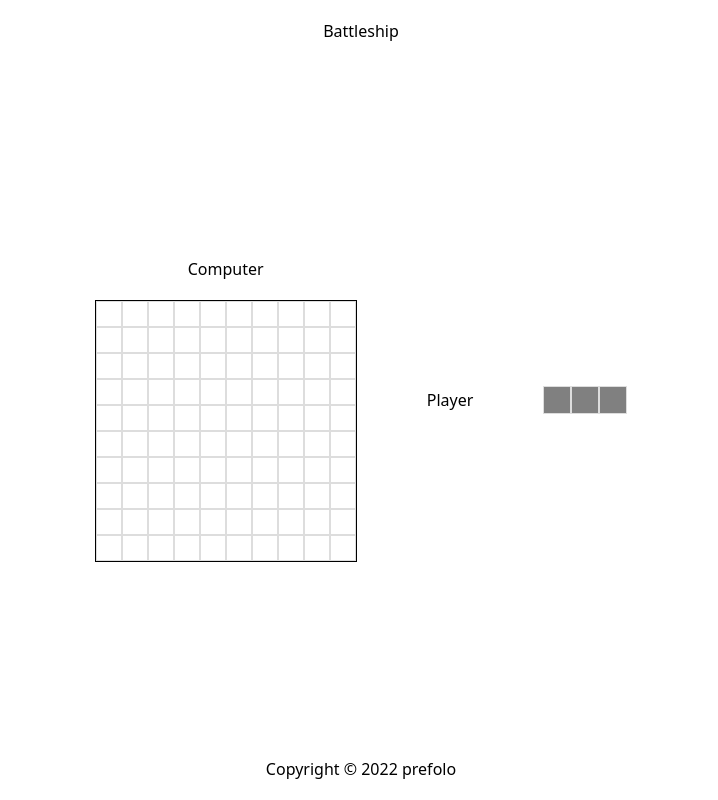
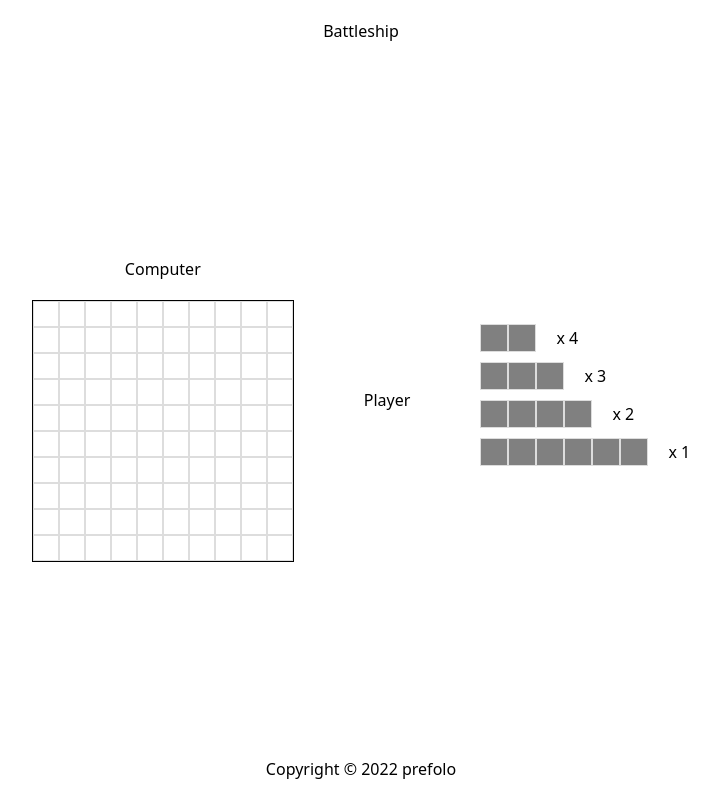
Before and after one commit to prefolo/battleship, a website built with webpack: page dist/index.html in a window 1280 px wide. Shown: the whole page, without its empty margins (279-997 px from the left). Built offline with nearby package versions, Linux system fonts and the light colour scheme; what pubsub-js would draw is missing.

Commit message:
Do ship dock

```diff
--- a/src/Game.js
+++ b/src/Game.js
@@ -1,8 +1,9 @@
 import Gameboard from './Gameboard';
 import Player from './Player';
 import PubSub from 'pubsub-js';
-import Placeboard from './Placeboard';
-import PlaceholderShip from './PlaceholderShip';
+import Placeboard from './Placement/Placeboard';
+import ShipInDock from './Placement/ShipInDock';
+import Dock from './Placement/Dock';
 
 const makeCpuGameboardClickable = (player, computer) => {
 	document.querySelectorAll('.cmp-cell').forEach((cell) => {
@@ -54,7 +55,7 @@ const start = () => {
 
 const Game = () => {
 	Placeboard().render('gameboard-cmp-bx');
-	PlaceholderShip(3).render('ships-bx');
+	Dock().render('ships-bx');
 };
 
 export default Game;
--- /dev/null
+++ b/src/Placement/Dock.js
@@ -0,0 +1,42 @@
+import ShipInDock from './ShipInDock';
+
+const len_count = [
+	[2, 4],
+	[3, 3],
+	[4, 2],
+	[6, 1],
+];
+
+const Dock = () => {
+	return {
+		render(htmlContainerID) {
+			const container = document.querySelector(`#${htmlContainerID}`);
+
+			const frame = document.createElement('div');
+
+			for (const item of len_count) {
+				const row = document.createElement('div');
+				row.style =
+					'display: flex;align-items: center;gap: 20px;margin-bottom:10px';
+
+				const shipBox = document.createElement('span');
+				shipBox.id = `shipLen${item[0]}`;
+
+				const countBox = document.createElement('span');
+				countBox.textContent = `x ${item[1]}`;
+
+				row.appendChild(shipBox);
+				row.appendChild(countBox);
+				frame.appendChild(row);
+			}
+
+			container.appendChild(frame);
+
+			for (const item of len_count) {
+				ShipInDock(item[0]).render(`shipLen${item[0]}`);
+			}
+		},
+	};
+};
+
+export default Dock;
--- a/src/Placeboard.js
+++ b/src/Placement/Placeboard.js
@@ -1,15 +1,21 @@
-import PlaceholderShip from './PlaceholderShip';
-import ShipInGrid from './ShipInGrid';
-import Cell from './Cell';
-import Ship from './Ship';
+import ShipInDock from './ShipInDock';
+import ShipInPboard from './ShipInPboard';
+import Cell from '../Cell';
+import Ship from '../Ship';
 
 let placeboard = null;
 
 const Placeboard = () => {
 	const map = [
-		new Array(10), new Array(10), new Array(10),
-		new Array(10), new Array(10), new Array(10),
-		new Array(10), new Array(10), new Array(10),
+		new Array(10),
+		new Array(10),
+		new Array(10),
+		new Array(10),
+		new Array(10),
+		new Array(10),
+		new Array(10),
+		new Array(10),
+		new Array(10),
 		new Array(10),
 	];
 
@@ -71,15 +77,15 @@ const drop_handler = (ev) => {
 		length,
 		direction,
 		grabbedBlockIndex,
-		isPlaceholderShip,
-		isShipInGrid,
+		isShipInDock,
+		isShipInPboard,
 		id,
 	} = JSON.parse(ev.dataTransfer.getData('text'));
 
 	length *= 1;
 	grabbedBlockIndex *= 1;
 
-	if (isPlaceholderShip) {
+	if (isShipInDock) {
 		// 1. store in grid map
 		const firstBlockCoor = getFirstBlockCoor(
 			ev.target,
@@ -96,7 +102,7 @@ const drop_handler = (ev) => {
 		if (!shipSucessfullyStored) return;
 
 		// 2. render in DOM #placeboard
-		const shipHTMLid = ShipInGrid(length).render(
+		const shipHTMLid = ShipInPboard(length).render(
 			'placeboard',
 			firstBlockCoor[1] * 26,
 			firstBlockCoor[0] * 26
@@ -105,11 +111,11 @@ const drop_handler = (ev) => {
 		// 3. Set dataset.coor to blocks of DOM ship
 		setDatasetCoor(shipHTMLid, firstBlockCoor, direction);
 
-		// 4. link shipInGrid.id -> ship
+		// 4. link shipInPboard.id -> ship
 		placeboard.ships[shipHTMLid] = shipSucessfullyStored;
 	}
 
-	if (isShipInGrid) {
+	if (isShipInPboard) {
 		const ship = placeboard.ships[id];
 		const oldCoor = ship.coor;
 
@@ -185,7 +191,7 @@ const getEndBlockCoor = (length, firstBlockCoor, direction) => {
 */
 const checkPlacement = (length, startCoor, endCoor) => {
 	// Ship overflows the gamaboard -> return false
- 	if (startCoor.concat(endCoor).some((coor) => coor < 0)) return false;
+	if (startCoor.concat(endCoor).some((coor) => coor < 0)) return false;
 	if (startCoor.concat(endCoor).some((coor) => coor > 9)) return false;
 
 	let adjacentCoor = [];
@@ -193,10 +199,7 @@ const checkPlacement = (length, startCoor, endCoor) => {
 	// Ship is horizontal, check if overlaps other ships
 	if (startCoor[0] == endCoor[0]) {
 		for (let i = 0; i < length; i++) {
-			if (
-				placeboard.map[startCoor[0]][startCoor[1] + i].state ==
-				'ship'
-			)
+			if (placeboard.map[startCoor[0]][startCoor[1] + i].state == 'ship')
 				return false;
 
 			adjacentCoor.push([startCoor[0] - 1, startCoor[1] + i]);
@@ -206,10 +209,7 @@ const checkPlacement = (length, startCoor, endCoor) => {
 	// Ship is vertical, check if overlaps other ships
 	else if (startCoor[1] == endCoor[1]) {
 		for (let i = 0; i < length; i++) {
-			if (
-				placeboard.map[startCoor[0] + i][startCoor[1]].state ==
-				'ship'
-			)
+			if (placeboard.map[startCoor[0] + i][startCoor[1]].state == 'ship')
 				return false;
 
 			adjacentCoor.push([startCoor[0] + i, startCoor[1] - 1]);
--- a/src/PlaceholderShip.js
+++ b/src/Placement/ShipInDock.js
@@ -1,4 +1,4 @@
-const PlaceholderShip = (length) => {
+const ShipInDock = (length) => {
 	return {
 		length,
 
@@ -37,10 +37,10 @@ const dragstart_handler = (ev, length) => {
 		'text',
 		'{"length":"' +
 			length +
-			'","direction":"h","isPlaceholderShip":"true","grabbedBlockIndex":"' +
+			'","direction":"h","isShipInDock":"true","grabbedBlockIndex":"' +
 			grabbedBlockIndex +
 			'"}'
 	);
 };
 
-export default PlaceholderShip;
+export default ShipInDock;
--- a/src/ShipInGrid.js
+++ b/src/Placement/ShipInPboard.js
@@ -1,6 +1,6 @@
 let num = 0;
 
-const ShipInGrid = (length) => {
+const ShipInPboard = (length) => {
 	return {
 		length,
 
@@ -10,7 +10,7 @@ const ShipInGrid = (length) => {
 			const frame = document.createElement('div');
 			frame.style = `display:flex;position:absolute;z-index:1;left:${x}px;top:${y}px`;
 
-			frame.id = `shipInGrid${num}`;
+			frame.id = `shipInPboard${num}`;
 			num++;
 
 			frame.draggable = 'true';
@@ -46,10 +46,10 @@ const dragstart_handler = (ev, length, id) => {
 			length +
 			'","id":"' +
 			id +
-			'","direction":"h","isShipInGrid":"true","grabbedBlockIndex":"' +
+			'","direction":"h","isShipInPboard":"true","grabbedBlockIndex":"' +
 			grabbedBlockIndex +
 			'"}'
 	);
 };
 
-export default ShipInGrid;
+export default ShipInPboard;
```
Also changed, not shown: dist/index.html.
